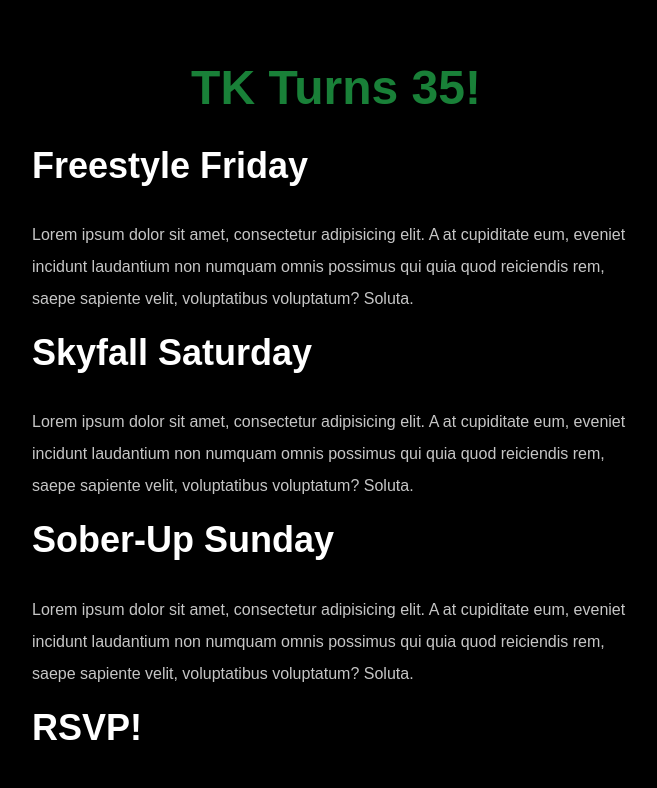
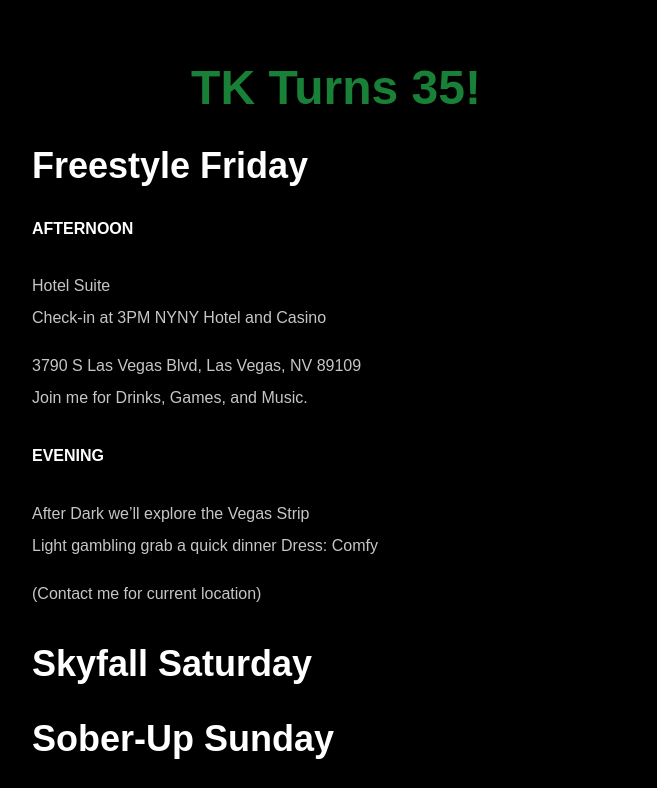
Before and after one commit to stupendous-web/tk-turns-thirty-five, a Next.js app: page / in a window 1280 px wide. Shown: the top 788 px of the page, without its empty margins (304-961 px from the left). Built offline with nearby package versions, Linux system fonts and the light colour scheme.

Commit message:
Think twice, code once.

```diff
--- a/pages/index.js
+++ b/pages/index.js
@@ -10,6 +10,7 @@ import {
 } from "@chakra-ui/react";
 
 export default function Home() {
+  const handleSubmit = () => {};
   return (
     <>
       <Head>
@@ -21,40 +22,23 @@ export default function Home() {
           <Heading size={"2xl"} color={"primary.500"} textAlign={"center"}>
             TK Turns 35!
           </Heading>
-          <Box>
           <Heading>Freestyle Friday</Heading>
-            <Text>
-              Lorem ipsum dolor sit amet, consectetur adipisicing elit. A at
-              cupiditate eum, eveniet incidunt laudantium non numquam omnis
-              possimus qui quia quod reiciendis rem, saepe sapiente velit,
-              voluptatibus voluptatum? Soluta.
-            </Text>
-          </Box>
-          <Box>
+          <Heading size={"sm"}>AFTERNOON</Heading>
+          <Text>Hotel Suite</Text>
+          <Text mb={4}>Check-in at 3PM NYNY Hotel and Casino</Text>
+          <Text>3790 S Las Vegas Blvd, Las Vegas, NV 89109</Text>
+          <Text mb={8}>Join me for Drinks, Games, and Music.</Text>
+          <Heading size={"sm"}>EVENING</Heading>
+          <Text>After Dark we’ll explore the Vegas Strip</Text>
+          <Text mb={4}>Light gambling grab a quick dinner Dress: Comfy</Text>
+          <Text mb={8}>(Contact me for current location)</Text>
           <Heading>Skyfall Saturday</Heading>
-            <Text>
-              Lorem ipsum dolor sit amet, consectetur adipisicing elit. A at
-              cupiditate eum, eveniet incidunt laudantium non numquam omnis
-              possimus qui quia quod reiciendis rem, saepe sapiente velit,
-              voluptatibus voluptatum? Soluta.
-            </Text>
-          </Box>
-          <Box>
           <Heading>Sober-Up Sunday</Heading>
-            <Text>
-              Lorem ipsum dolor sit amet, consectetur adipisicing elit. A at
-              cupiditate eum, eveniet incidunt laudantium non numquam omnis
-              possimus qui quia quod reiciendis rem, saepe sapiente velit,
-              voluptatibus voluptatum? Soluta.
-            </Text>
-          </Box>
-          <Box>
           <Heading>RSVP!</Heading>
           <FormControl>
             <FormLabel>Enter your Name to RSVP</FormLabel>
             <Input type="email" />
           </FormControl>
-          </Box>
         </Container>
       </main>
     </>
--- a/utils/chakra.js
+++ b/utils/chakra.js
@@ -60,11 +60,6 @@ const theme = extendTheme({
         mb: 8,
       },
     },
-    Text: {
-      baseStyle: {
-        mb: 4,
-      },
-    },
     Link: {
       baseStyle: {
         color: "primary.500",
```
Lines whose indentation alone changed are shown as unchanged.
